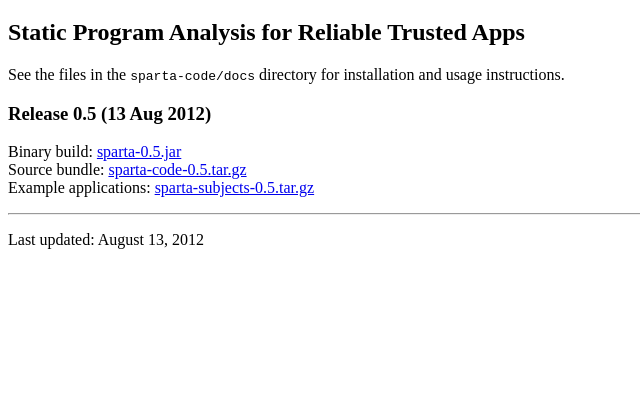
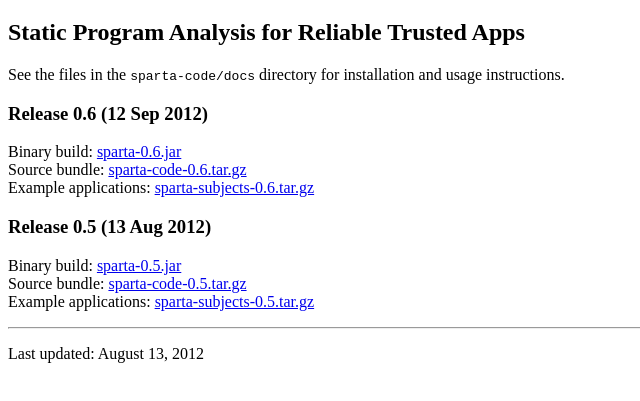
Before and after one commit to typetools/sparta, a plain HTML site: page website/release/index.html in a window 1280 px wide. Shown: the part 61-462 px from the top of the page, without its empty margins (0-640 px from the left). Drawn offline with Linux system fonts and the light colour scheme.

Commit message:
Stub for upcoming release.

```diff
--- a/website/release/index.html
+++ b/website/release/index.html
@@ -14,6 +14,14 @@
 
 <p>
 See the files in the <code>sparta-code/docs</code> directory for installation and usage instructions.
+</p>
+
+<h3>Release 0.6 (12 Sep 2012)</h3>
+
+<p>
+Binary build: <a href="sparta-0.6.jar">sparta-0.6.jar</a><br/>
+Source bundle: <a href="sparta-code-0.6.tar.gz">sparta-code-0.6.tar.gz</a><br/>
+Example applications: <a href="sparta-subjects-0.6.tar.gz">sparta-subjects-0.6.tar.gz</a>
 </p>
 
 
```
